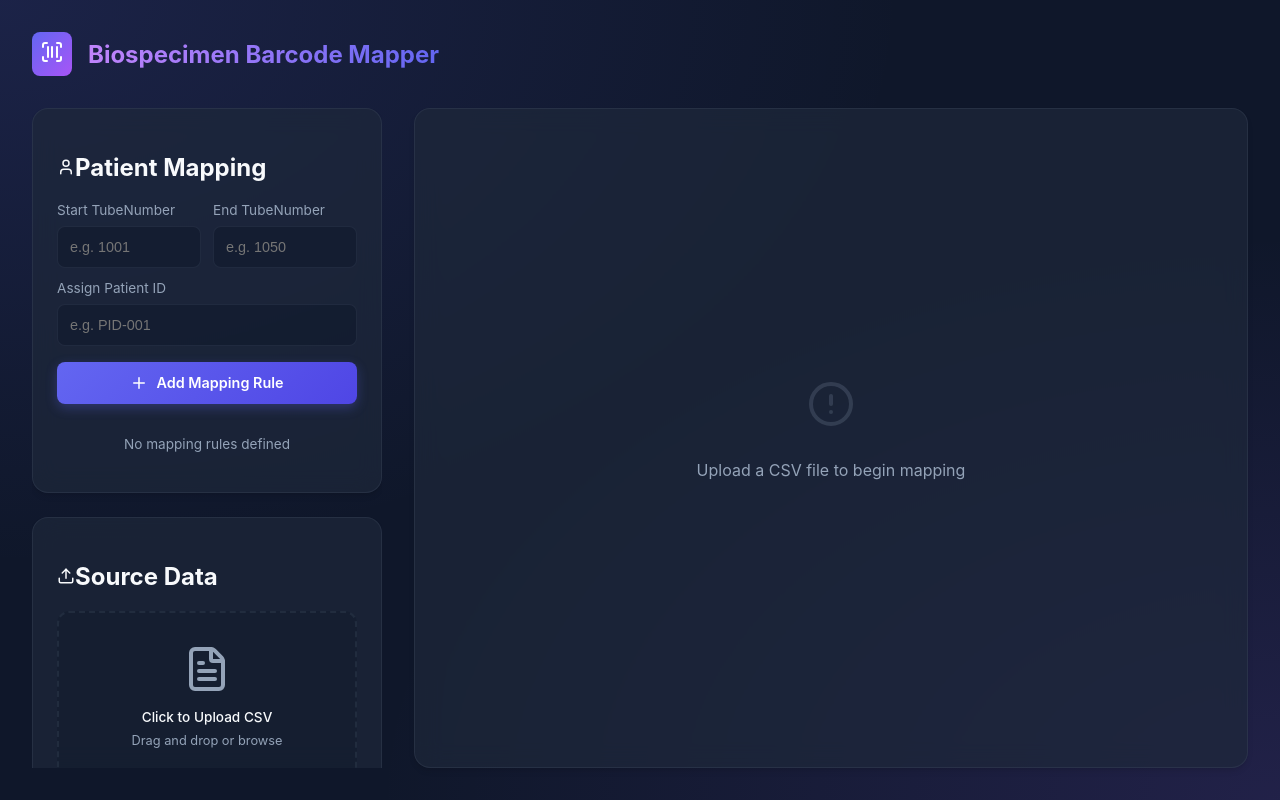
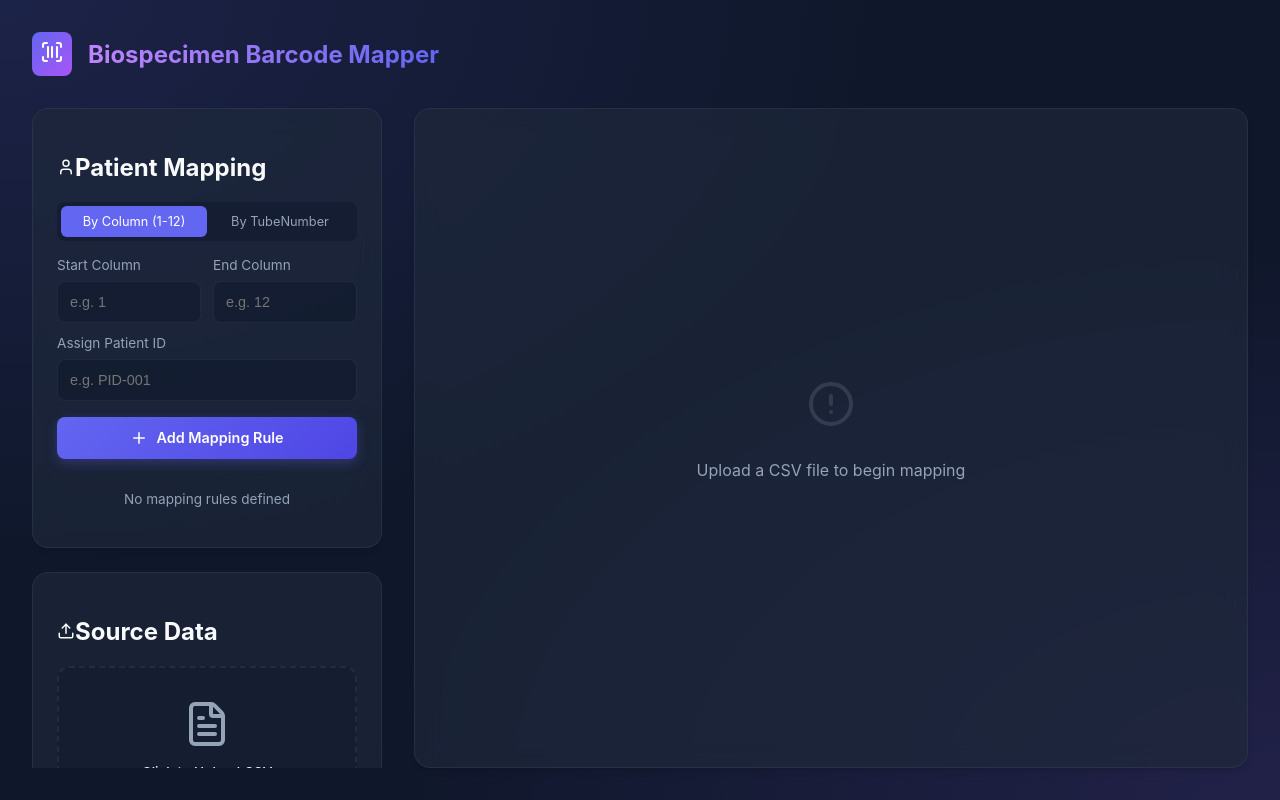
Before and after one commit to UMN-ARDL-Biorepository/barcode-mapper, a React (Vite) app: page / in a window 1280 px wide. Built offline with nearby package versions, Linux system fonts and the light colour scheme.

Commit message:
feat: allow mapping by columns or tubenumber (#8)

```diff
--- a/src/App.jsx
+++ b/src/App.jsx
@@ -16,6 +16,9 @@ function App() {
   const [headers, setHeaders] = useState([]);
   const [fileName, setFileName] = useState("");
   const [barcodeCol, setBarcodeCol] = useState("");
+  const [columnCol, setColumnCol] = useState("");
+  const [rowCol, setRowCol] = useState("");
+  const [mappingMode, setMappingMode] = useState("column"); // "tube" or "column"
 
   const [ranges, setRanges] = useState([]);
   const [currentRange, setCurrentRange] = useState({
@@ -33,24 +36,58 @@ function App() {
     Papa.parse(file, {
       header: true,
       skipEmptyLines: true,
+      transformHeader: (header) => header.trim(),
       complete: (results) => {
         setHeaders(results.meta.fields || []);
 
         // Try to auto-detect barcode column
-        const probableBarcode = results.meta.fields.find(
-          (f) =>
-            f.toLowerCase().includes("tubenumber") ||
-            f.toLowerCase().includes("id") ||
-            f.toLowerCase().includes("vial"),
+        const detectedBarcodeCol =
+          results.meta.fields.find((f) => {
+            const low = f.toLowerCase();
+            return low === "tubenumber" || low === "barcode" || low === "vial";
+          }) ||
+          results.meta.fields.find((f) => {
+            const low = f.toLowerCase();
+            return (
+              low.includes("tubenumber") ||
+              low.includes("id") ||
+              low.includes("vial")
             );
-        const detectedBarcodeCol = probableBarcode || results.meta.fields[0];
+          }) ||
+          results.meta.fields[0];
 
-        // Filter out rows where barcode equals "EMPTY" or "ERROR"
-        // Keep all rows, including "EMPTY" or "ERROR" ones (they will be excluded visually later)
-        const filteredData = results.data;
+        // Try to auto-detect column column
+        const detectedColumnCol =
+          results.meta.fields.find((f) => {
+            const low = f.trim().toLowerCase();
+            return low === "column" || low === "col";
+          }) ||
+          results.meta.fields.find((f) => {
+            const low = f.toLowerCase();
+            return (
+              low.includes("column") ||
+              low.includes("col") ||
+              low.includes("position")
+            );
+          }) ||
+          results.meta.fields[Math.min(1, results.meta.fields.length - 1)];
 
-        setData(filteredData);
+        // Try to auto-detect row column
+        const detectedRowCol =
+          results.meta.fields.find((f) => {
+            const low = f.trim().toLowerCase();
+            return low === "row" || low === "r";
+          }) ||
+          results.meta.fields.find((f) => {
+            const low = f.toLowerCase();
+            return low.includes("row") || low === "r";
+          }) ||
+          results.meta.fields[Math.min(2, results.meta.fields.length - 1)];
+
+        setData(results.data);
         setBarcodeCol(detectedBarcodeCol);
+        setColumnCol(detectedColumnCol);
+        setRowCol(detectedRowCol);
       },
     });
   };
@@ -60,8 +97,11 @@ function App() {
     if (!currentRange.start || !currentRange.end || !currentRange.patientId)
       return;
 
-    // Check for overlaps with existing ranges
+    // Check for overlaps with existing ranges of the same mode
     const hasOverlap = ranges.some((existingRange) => {
+      // Only check overlap for the same mapping mode
+      if (existingRange.mode !== mappingMode) return false;
+
       // Determine if values are numeric
       const isNumeric =
         !isNaN(currentRange.start) &&
@@ -90,12 +130,15 @@ function App() {
 
     if (hasOverlap) {
       alert(
-        "⚠️ Range Overlap Detected!\n\nThe tube number range you entered overlaps with an existing mapping rule. Please adjust the range to avoid conflicts.",
+        `⚠️ Range Overlap Detected!\n\nThe ${mappingMode === "tube" ? "tube number" : "column"} range you entered overlaps with an existing mapping rule. Please adjust the range to avoid conflicts.`,
       );
       return;
     }
 
-    setRanges([...ranges, { ...currentRange, id: Date.now() }]);
+    setRanges([
+      ...ranges,
+      { ...currentRange, id: Date.now(), mode: mappingMode },
+    ]);
     setCurrentRange({ start: "", end: "", patientId: "" });
   };
 
@@ -107,9 +150,7 @@ function App() {
   const processedData = useMemo(() => {
     if (!data.length || !barcodeCol) return [];
 
-    return (
-      data
-        // Remove filter to let all rows through (we'll handle empty ones as excluded)
+    return data
       .map((row) => {
         const barcodeVal = row[barcodeCol];
         const valStr = barcodeVal ? barcodeVal.toString() : "";
@@ -117,35 +158,31 @@ function App() {
 
         // Exclude if explicitly "EMPTY"/"ERROR" or if the value is actually empty/blank
         const isExcluded =
-            upperValue === "EMPTY" ||
-            upperValue === "ERROR" ||
-            upperValue === "";
-
-          // Simple numeric comparison if possible, else string comparison
-          // Assuming barcodes might be numeric strings.
-          // We will check if the barcode falls into any range.
-          // NOTE: String comparison for barcodes can be tricky (10 < 2).
-          // We'll try to convert to numbers if both start/end/value are numeric.
+          upperValue === "EMPTY" || upperValue === "ERROR" || upperValue === "";
 
         let matchedPatientId = null;
 
         // Don't try to match excluded barcodes
         if (!isExcluded) {
           for (const range of ranges) {
+            // Use either barcode value or column value based on the range's mode
+            const targetVal =
+              range.mode === "column" ? row[columnCol] : row[barcodeCol];
+
             const isNumeric =
-                !isNaN(range.start) && !isNaN(range.end) && !isNaN(barcodeVal);
+              !isNaN(range.start) && !isNaN(range.end) && !isNaN(targetVal);
 
             if (isNumeric) {
               const s = parseFloat(range.start);
               const e = parseFloat(range.end);
-                const v = parseFloat(barcodeVal);
+              const v = parseFloat(targetVal);
               if (v >= s && v <= e) {
                 matchedPatientId = range.patientId;
                 break;
               }
             } else {
               // Lexicographical string comparison
-                if (barcodeVal >= range.start && barcodeVal <= range.end) {
+              if (targetVal >= range.start && targetVal <= range.end) {
                 matchedPatientId = range.patientId;
                 break;
               }
@@ -159,8 +196,22 @@ function App() {
           is_excluded: isExcluded,
         };
       })
-    );
-  }, [data, ranges, barcodeCol]);
+      .filter((row) => !row.is_excluded)
+      .sort((a, b) => {
+        if (mappingMode === "column") {
+          // Sort by Column (Number)
+          const colA = parseFloat(a[columnCol]) || 0;
+          const colB = parseFloat(b[columnCol]) || 0;
+          if (colA !== colB) return colA - colB;
+
+          // Then by Row (String: A, B, C...)
+          const rowA = (a[rowCol] || "").toString();
+          const rowB = (b[rowCol] || "").toString();
+          return rowA.localeCompare(rowB);
+        }
+        return 0; // Maintain original order for tube mode
+      });
+  }, [data, ranges, barcodeCol, columnCol, rowCol, mappingMode]);
 
   // Check if all valid barcodes are mapped
   const allValidBarcodesAreMapped = useMemo(() => {
@@ -186,36 +237,40 @@ function App() {
   const unmappedRanges = useMemo(() => {
     if (!processedData.length) return [];
 
-    // Get all unmapped tube numbers
-    const unmappedNumbers = processedData
-      .filter((row) => !row.processed_patient_id)
+    const currentModeCol = mappingMode === "column" ? columnCol : barcodeCol;
+
+    // Get all unmapped values for the current mode
+    const rawUnmapped = processedData
+      .filter((row) => !row.processed_patient_id && !row.is_excluded)
       .map((row) => {
-        const val = row[barcodeCol];
+        const val = row[currentModeCol];
         return !isNaN(val) ? parseFloat(val) : val;
       })
-      .filter((val) => typeof val === "number")
-      .sort((a, b) => a - b);
+      .filter((val) => typeof val === "number");
 
-    if (unmappedNumbers.length === 0) return [];
+    // Ensure values are unique (important when multiple rows share the same column)
+    const unmappedValues = [...new Set(rawUnmapped)].sort((a, b) => a - b);
+
+    if (unmappedValues.length === 0) return [];
 
     // Group consecutive numbers into ranges
     const ranges = [];
-    let rangeStart = unmappedNumbers[0];
-    let rangeEnd = unmappedNumbers[0];
+    let rangeStart = unmappedValues[0];
+    let rangeEnd = unmappedValues[0];
 
-    for (let i = 1; i < unmappedNumbers.length; i++) {
-      if (unmappedNumbers[i] === rangeEnd + 1) {
-        rangeEnd = unmappedNumbers[i];
+    for (let i = 1; i < unmappedValues.length; i++) {
+      if (unmappedValues[i] === rangeEnd + 1) {
+        rangeEnd = unmappedValues[i];
       } else {
         ranges.push({ start: rangeStart, end: rangeEnd });
-        rangeStart = unmappedNumbers[i];
-        rangeEnd = unmappedNumbers[i];
+        rangeStart = unmappedValues[i];
+        rangeEnd = unmappedValues[i];
       }
     }
     ranges.push({ start: rangeStart, end: rangeEnd });
 
     return ranges;
-  }, [processedData, barcodeCol]);
+  }, [processedData, barcodeCol, columnCol, mappingMode]);
 
   // Export
   const exportCSV = () => {
@@ -307,10 +362,55 @@ function App() {
         <aside className="panel-left">
           {/* Range Config Card */}
           <div className="card" style={{ flex: 1 }}>
-            <h2 className="text-lg font-semibold mb-4 flex items-center gap-2">
+            <h2 className="text-lg font-semibold mb-2 flex items-center gap-2">
               <User size={18} className="text-accent" />
               Patient Mapping
             </h2>
+
+            <div
+              style={{
+                display: "flex",
+                background: "rgba(15, 23, 42, 0.5)",
+                padding: "4px",
+                borderRadius: "8px",
+                marginBottom: "1rem",
+              }}
+            >
+              <button
+                style={{
+                  flex: 1,
+                  padding: "0.5rem",
+                  fontSize: "0.8rem",
+                  borderRadius: "6px",
+                  border: "none",
+                  background:
+                    mappingMode === "column" ? "var(--accent)" : "transparent",
+                  color:
+                    mappingMode === "column"
+                      ? "white"
+                      : "var(--text-secondary)",
+                }}
+                onClick={() => setMappingMode("column")}
+              >
+                By Column (1-12)
+              </button>
+              <button
+                style={{
+                  flex: 1,
+                  padding: "0.5rem",
+                  fontSize: "0.8rem",
+                  borderRadius: "6px",
+                  border: "none",
+                  background:
+                    mappingMode === "tube" ? "var(--accent)" : "transparent",
+                  color:
+                    mappingMode === "tube" ? "white" : "var(--text-secondary)",
+                }}
+                onClick={() => setMappingMode("tube")}
+              >
+                By TubeNumber
+              </button>
+            </div>
 
             <div
               style={{
@@ -320,7 +420,9 @@ function App() {
               }}
             >
               <div>
-                <label>Start TubeNumber</label>
+                <label>
+                  Start {mappingMode === "tube" ? "TubeNumber" : "Column"}
+                </label>
                 <input
                   type="number"
                   value={currentRange.start}
@@ -333,11 +435,13 @@ function App() {
                       addRange();
                     }
                   }}
-                  placeholder="e.g. 1001"
+                  placeholder={mappingMode === "tube" ? "e.g. 1001" : "e.g. 1"}
                 />
               </div>
               <div>
-                <label>End TubeNumber</label>
+                <label>
+                  End {mappingMode === "tube" ? "TubeNumber" : "Column"}
+                </label>
                 <input
                   type="number"
                   value={currentRange.end}
@@ -350,7 +454,7 @@ function App() {
                       addRange();
                     }
                   }}
-                  placeholder="e.g. 1050"
+                  placeholder={mappingMode === "tube" ? "e.g. 1050" : "e.g. 12"}
                 />
               </div>
             </div>
@@ -395,7 +499,22 @@ function App() {
               {ranges.map((r) => (
                 <div key={r.id} className="range-item">
                   <div className="range-info">
-                    <span className="range-patient">{r.patientId}</span>
+                    <span className="range-patient">
+                      {r.patientId}{" "}
+                      <span
+                        style={{
+                          fontSize: "0.65rem",
+                          padding: "1px 4px",
+                          borderRadius: "4px",
+                          background: "rgba(255,255,255,0.05)",
+                          color: "var(--text-secondary)",
+                          marginLeft: "4px",
+                          verticalAlign: "middle",
+                        }}
+                      >
+                        {r.mode === "column" ? "Col" : "Tube"}
+                      </span>
+                    </span>
                     <span className="range-ids">
                       {r.start} → {r.end}
                     </span>
@@ -426,7 +545,8 @@ function App() {
                   }}
                 >
                   <AlertCircle size={16} />
-                  Unmapped Ranges
+                  Unmapped{" "}
+                  {mappingMode === "tube" ? "Tube Ranges" : "Column Ranges"}
                 </h3>
                 <div className="range-list" style={{ marginTop: 0 }}>
                   {unmappedRanges.map((r, idx) => (
@@ -451,8 +571,8 @@ function App() {
                           }}
                         >
                           {r.start === r.end
-                            ? "1 tube"
-                            : `${r.end - r.start + 1} tubes`}
+                            ? `1 ${mappingMode === "tube" ? "tube" : "column"}`
+                            : `${r.end - r.start + 1} ${mappingMode === "tube" ? "tubes" : "columns"}`}
                         </span>
                       </div>
                     </div>
@@ -518,8 +638,16 @@ function App() {
             </div>
 
             {headers.length > 0 && (
-              <div style={{ marginTop: "1rem" }}>
-                <label>TubeNumber Column</label>
+              <div
+                style={{
+                  display: "grid",
+                  gridTemplateColumns: "1fr 1fr 1fr",
+                  gap: "0.75rem",
+                  marginTop: "1rem",
+                }}
+              >
+                <div>
+                  <label>TubeNumber Col</label>
                   <select
                     value={barcodeCol}
                     onChange={(e) => setBarcodeCol(e.target.value)}
@@ -530,6 +658,33 @@ function App() {
                       </option>
                     ))}
                   </select>
+                </div>
+                <div>
+                  <label>Plate Column Col</label>
+                  <select
+                    value={columnCol}
+                    onChange={(e) => setColumnCol(e.target.value)}
+                  >
+                    {headers.map((h) => (
+                      <option key={h} value={h}>
+                        {h}
+                      </option>
+                    ))}
+                  </select>
+                </div>
+                <div>
+                  <label>Row Col</label>
+                  <select
+                    value={rowCol}
+                    onChange={(e) => setRowCol(e.target.value)}
+                  >
+                    {headers.map((h) => (
+                      <option key={h} value={h}>
+                        {h}
+                      </option>
+                    ))}
+                  </select>
+                </div>
               </div>
             )}
           </div>
@@ -551,12 +706,17 @@ function App() {
                 <thead>
                   <tr>
                     <th style={{ width: "50px" }}>#</th>
-                    <th>{barcodeCol} (TubeNumber)</th>
+                    <th>{barcodeCol} (Tube)</th>
+                    <th>{columnCol} (Col)</th>
+                    <th>{rowCol} (Row)</th>
                     <th style={{ color: "var(--success)" }}>
                       Mapped Patient ID
                     </th>
                     {headers
-                      .filter((h) => h !== barcodeCol)
+                      .filter(
+                        (h) =>
+                          h !== barcodeCol && h !== columnCol && h !== rowCol,
+                      )
                       .map((h) => (
                         <th key={h}>{h}</th>
                       ))}
@@ -567,12 +727,9 @@ function App() {
                     <tr
                       key={idx}
                       style={{
-                        backgroundColor: row.is_excluded
-                          ? "rgba(30, 41, 59, 0.8)" // Much darker, more opaque
-                          : !row.processed_patient_id
+                        backgroundColor: !row.processed_patient_id
                           ? "rgba(234, 179, 8, 0.15)"
                           : "transparent",
-                        opacity: row.is_excluded ? 0.6 : 1, // Slightly less opacity fade
                       }}
                     >
                       <td style={{ color: "var(--text-secondary)" }}>
@@ -580,26 +737,35 @@ function App() {
                       </td>
                       <td
                         style={{
-                          fontWeight: "600",
-                          color: row.is_excluded
-                            ? "var(--text-secondary)"
-                            : "var(--accent)",
+                          fontWeight: mappingMode === "tube" ? "600" : "400",
+                          color:
+                            mappingMode === "tube"
+                              ? "var(--accent)"
+                              : "var(--text-secondary)",
                         }}
                       >
                         {row[barcodeCol]}
                       </td>
-                      <td>
-                        {row.is_excluded ? (
-                          <span
+                      <td
+                        style={{
+                          fontWeight: mappingMode === "column" ? "600" : "400",
+                          color:
+                            mappingMode === "column"
+                              ? "var(--accent)"
+                              : "var(--text-secondary)",
+                        }}
+                      >
+                        {row[columnCol]}
+                      </td>
+                      <td
                         style={{
                           color: "var(--text-secondary)",
-                              fontStyle: "italic",
-                              fontSize: "0.8rem",
                         }}
                       >
-                            Excluded
-                          </span>
-                        ) : row.processed_patient_id ? (
+                        {row[rowCol]}
+                      </td>
+                      <td>
+                        {row.processed_patient_id ? (
                           <span
                             className="tag"
                             style={{
@@ -623,7 +789,10 @@ function App() {
                         )}
                       </td>
                       {headers
-                        .filter((h) => h !== barcodeCol)
+                        .filter(
+                          (h) =>
+                            h !== barcodeCol && h !== columnCol && h !== rowCol,
+                        )
                         .map((h) => (
                           <td key={h}>{row[h]}</td>
                         ))}
```
Lines whose indentation alone changed are shown as unchanged.
